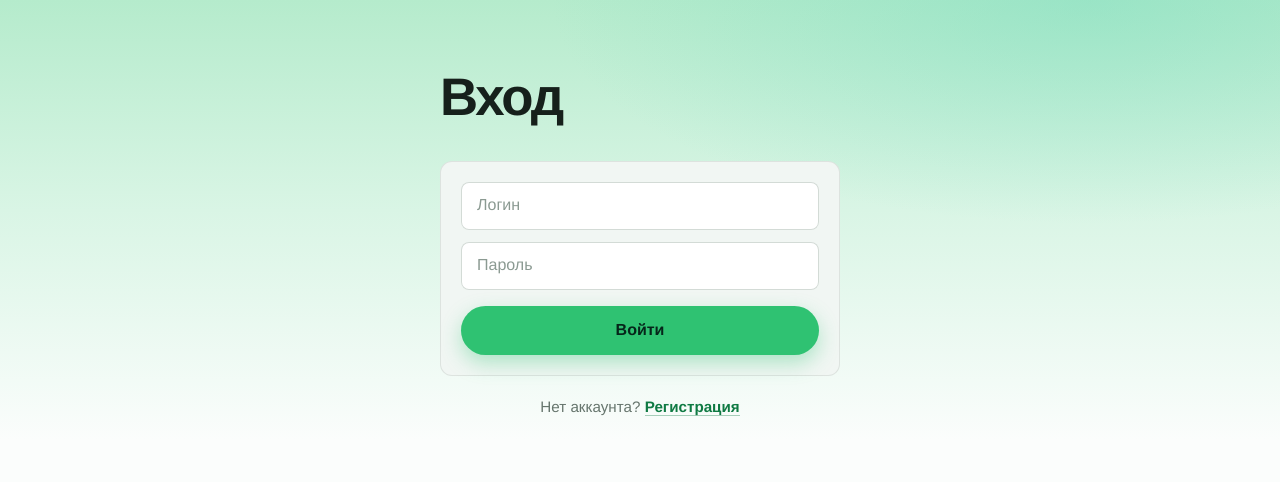
After one commit to GigaProgramm/MyExpenses, a Flask app: page /login in a window 1280 px wide. The commit adds this page. Shown: the top 482 px of the page. Run offline with Flask 3, Linux system fonts and the light colour scheme.

Commit message:
форма регистрации, личные данные у пользователей

```diff
--- a/app.py
+++ b/app.py
@@ -5,6 +5,12 @@ from pathlib import Path
 from sqlalchemy import func
 from flask import Flask, render_template, request, redirect, url_for
 from flask_sqlalchemy import SQLAlchemy
+from sqlalchemy.exc import IntegrityError
+from flask_login import LoginManager, UserMixin
+from flask_login import login_user, logout_user
+from flask_login import login_required, current_user
+from werkzeug.security import generate_password_hash
+from werkzeug.security import check_password_hash
 
 DATA_DIR = Path(__file__).parent / "data"
 DATA_DIR.mkdir(exist_ok=True)
@@ -12,20 +18,74 @@ DATA_DIR.mkdir(exist_ok=True)
 DB_PATH = DATA_DIR / "expenses.db"
 
 app = Flask(__name__)
+app.config["SECRET_KEY"] = "dev"
 app.config["SQLALCHEMY_DATABASE_URI"] = f"sqlite:///{DB_PATH}"
 app.config["SQLALCHEMY_ECHO"] = True
 
 db = SQLAlchemy(app)
+login_manager = LoginManager(app)
+login_manager.login_view = "login"
+
+class User(UserMixin, db.Model):
+    id = db.Column(db.Integer, primary_key=True)
+    username = db.Column(db.String(50), unique=True)
+    password_hash = db.Column(db.String(200))
+
+    def set_password(self, password):
+        self.password_hash = generate_password_hash(password)
+
+    def check_password(self, password):
+        return check_password_hash(self.password_hash, password)
 
 class Expens(db.Model):
     id = db.Column(db.Integer, primary_key=True)
     title = db.Column(db.String(200), nullable=False)
     category = db.Column(db.String(50), nullable=False)
     expens_count = db.Column(db.Float, nullable=False)
-
+    user_id = db.Column(db.Integer, db.ForeignKey("user.id"))
     expens_date = db.Column(db.String(20))
 
+
+@app.route("/register", methods=["GET", "POST"])
+def register():
+    if request.method == "POST":
+        user = User(username=request.form["username"])
+        user.set_password(request.form["password"])
+        try:
+            db.session.add(user)
+            db.session.commit()
+        except IntegrityError:
+            db.session.rollback()
+            error = "Такой пользователь уже существует"
+            return render_template("register.html", error=error)
+        return redirect(url_for("index"))
+    return render_template("register.html")
+
+
+@app.route("/login", methods=["GET", "POST"])
+def login():
+    if request.method == "POST":
+        username = request.form["username"]
+        password = request.form["password"]
+        query = db.select(User).filter_by(username=username)
+        user = db.session.scalar(query)
+        if user and user.check_password(password):
+            login_user(user)
+            return redirect(url_for("index"))
+        error = "Неверный логин или пароль"
+        return render_template("login.html", error=error)
+    return render_template("login.html")
+
+
+@app.route("/logout", methods=["POST", "GET"])
+def logout():
+    logout_user()
+    return redirect(url_for("login"))
+
+
+
 @app.route("/", methods=["GET", "POST"])
+@login_required
 def index():
     if request.method == "POST":
         title = request.form.get("title", "").strip()
@@ -37,14 +97,15 @@ def index():
         if title:
 
             db.session.add(Expens(title=title,
-                            expens_date=expens_date, category=category, expens_count=expens_count))
+                            expens_date=expens_date, category=category, expens_count=expens_count, user_id=current_user.id))
             db.session.commit()
 
-        #return redirect(url_for("index"))
+            #return redirect(url_for("index"))
 
     query = db.select(Expens)
 
-    expenses = db.session.scalars(query).all()
+    expenses = db.session.scalars(query.filter_by(
+        user_id=current_user.id)).all()
 
     return render_template("index.html", expenses=expenses)
 
@@ -66,8 +127,12 @@ def edit(expens_id):
         return redirect(url_for("index"))
     return render_template("edit.html", task=expens)
 
+
+
 if __name__ == "__main__":
     with app.app_context():
         db.create_all()
-
+    @login_manager.user_loader
+    def load_user(user_id):
+        return db.session.get(User, int(user_id))
     app.run(debug=True)
--- a/static/style.css
+++ b/static/style.css
@@ -252,3 +252,172 @@ h1 {
 @media (prefers-reduced-motion: reduce) {
   * { transition: none !important; }
 }
+
+/* ================================================
+   Страницы входа и регистрации + шапка пользователя
+   ================================================ */
+
+/* ---------- Шапка на главной ---------- */
+.topbar {
+  display: flex;
+  align-items: center;
+  justify-content: space-between;
+  gap: 0.75rem 1rem;
+  flex-wrap: wrap;
+  margin: 0 0 1.5rem;
+  padding: 0.6rem 0.6rem 0.6rem 1.1rem;
+  background: #fff;
+  border: 1px solid var(--line);
+  border-radius: 999px;
+  box-shadow: 0 6px 18px rgba(15, 90, 55, 0.08);
+}
+
+.topbar-user {
+  margin: 0;
+  min-width: 0;
+  color: var(--ink-soft);
+  font-size: 0.95rem;
+  overflow-wrap: anywhere;
+}
+
+.topbar-user strong {
+  color: var(--ink);
+  font-weight: 700;
+}
+
+.logout-form { margin: 0; flex-shrink: 0; }
+
+.btn-logout {
+  padding: 0.4rem 1rem;
+  border: 1px solid #c3cdc7;
+  border-radius: 999px;
+  background: transparent;
+  color: var(--ink);
+  font: inherit;
+  font-size: 0.85rem;
+  font-weight: 700;
+  line-height: 1.3;
+  cursor: pointer;
+  transition: transform 0.1s, border-color 0.15s, color 0.15s, background 0.15s;
+}
+
+.btn-logout:hover {
+  transform: scale(1.03);
+  background: var(--danger-pale);
+  border-color: var(--danger-line);
+  color: var(--danger);
+}
+
+
+.btn-logout:focus-visible {
+  outline: 2px solid var(--accent-text);
+  outline-offset: 2px;
+}
+
+/* ---------- Карточка авторизации ---------- */
+.container.auth {
+  max-width: 440px;
+  padding-top: 4rem;
+}
+
+.auth-form {
+  display: grid;
+  gap: 0.75rem;
+  padding: 1.25rem;
+  background: var(--surface);
+  border: 1px solid var(--line);
+  border-radius: var(--radius);
+}
+
+.auth-form input {
+  width: 100%;
+  min-height: 3rem;
+  padding: 0.7rem 1rem;
+  border: 0;
+  border-radius: 8px;
+  background: #fff;
+  box-shadow: inset 0 0 0 1px #d3dbd6;
+  color: var(--ink);
+  font: inherit;
+  line-height: 1.4;
+  transition: box-shadow 0.15s;
+}
+
+.auth-form input::placeholder { color: #8b9a92; }
+
+.auth-form input:hover { box-shadow: inset 0 0 0 1px #9fb0a6; }
+
+.auth-form input:focus-visible {
+  outline: none;
+  box-shadow: inset 0 0 0 1.5px var(--accent-text), 0 0 0 4px var(--accent-ring);
+}
+
+.auth-form button {
+  margin-top: 0.25rem;
+  padding: 0.9rem 1.5rem;
+  border: 0;
+  border-radius: 999px;
+  background: var(--accent);
+  box-shadow: 0 8px 20px rgba(47, 194, 114, 0.35);
+  color: var(--on-accent);
+  font: inherit;
+  font-weight: 800;
+  line-height: 1.3;
+  cursor: pointer;
+  transition: background 0.15s, transform 0.1s, box-shadow 0.15s;
+}
+
+.auth-form button:hover {
+  background: var(--accent-hover);
+  transform: scale(1.02);
+}
+
+.auth-form button:active {
+  background: var(--accent-active);
+  transform: scale(0.99);
+  box-shadow: 0 3px 8px rgba(47, 194, 114, 0.35);
+}
+
+.auth-form button:focus-visible {
+  outline: 2px solid var(--ink);
+  outline-offset: 3px;
+}
+
+/* Сообщение об ошибке */
+.error {
+  margin: 0 0 1rem;
+  padding: 0.75rem 1rem;
+  background: var(--danger-pale);
+  border: 1px solid var(--danger-line);
+  border-radius: 8px;
+  color: var(--danger);
+  font-weight: 600;
+  line-height: 1.4;
+}
+
+/* Ссылка под формой */
+.auth-link {
+  margin: 1.25rem 0 0;
+  text-align: center;
+  color: var(--ink-soft);
+  font-size: 0.95rem;
+}
+
+.auth-link a {
+  color: var(--accent-text);
+  font-weight: 700;
+  text-decoration: none;
+  border-bottom: 1px solid rgba(15, 122, 67, 0.35);
+  transition: border-color 0.15s, color 0.15s;
+}
+
+.auth-link a:hover {
+  color: var(--accent-active);
+  border-bottom-color: var(--accent-active);
+}
+
+.auth-link a:focus-visible {
+  outline: 2px solid var(--accent-text);
+  outline-offset: 3px;
+  border-radius: 2px;
+}
--- /dev/null
+++ b/templates/login.html
@@ -0,0 +1,19 @@
+{% extends "base.html" %}
+
+{% block content %}
+<div class="container auth">
+    <h1>Вход</h1>
+
+    {% if error %}
+    <p class="error" role="alert">{{ error }}</p>
+    {% endif %}
+
+    <form class="auth-form" method="post" action="{{ url_for('login') }}">
+        <input name="username" placeholder="Логин" autocomplete="username" required>
+        <input name="password" type="password" placeholder="Пароль" autocomplete="current-password" required>
+        <button type="submit">Войти</button>
+    </form>
+
+    <p class="auth-link">Нет аккаунта? <a href="{{ url_for('register') }}">Регистрация</a></p>
+</div>
+{% endblock %}
```
Also changed, not shown: templates/index.html (+7 -0 lines), templates/register.html (added, +19 -0 lines).
